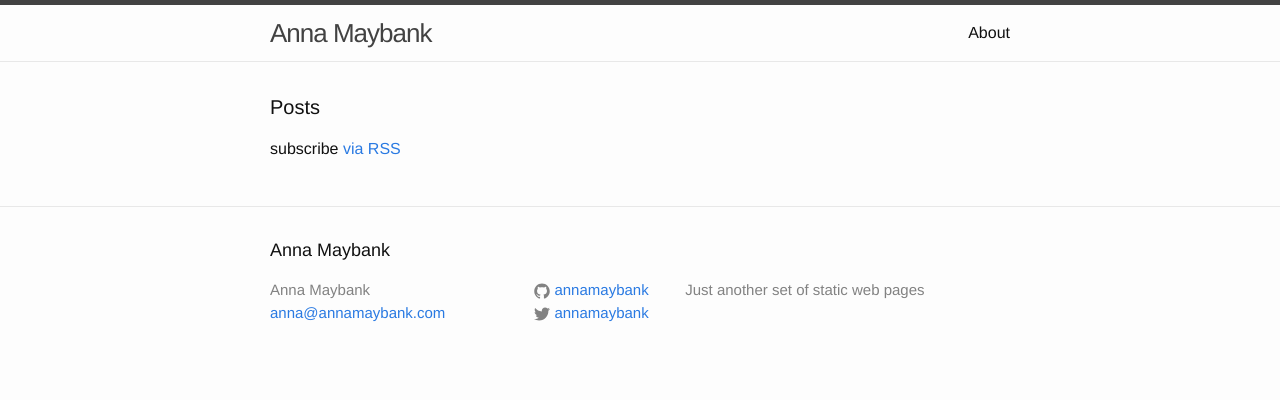
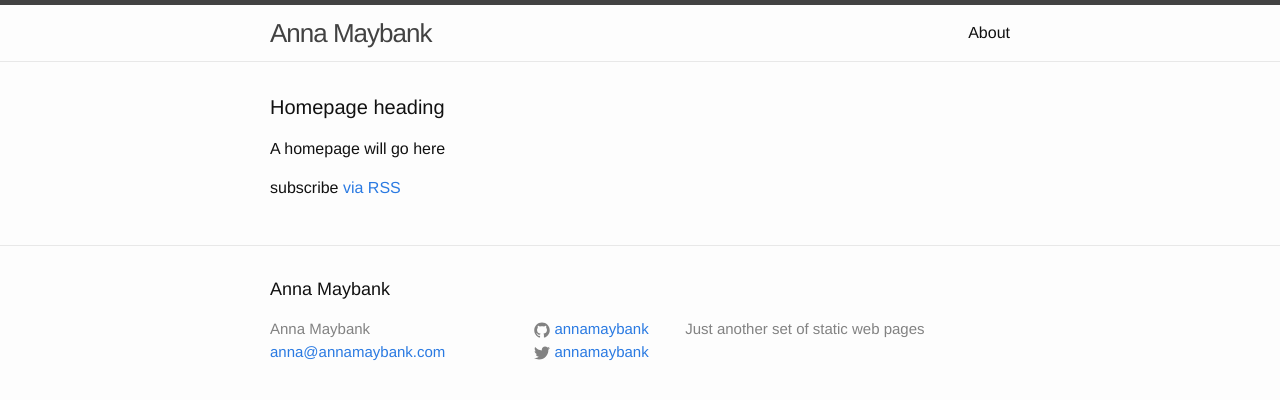
Before and after one commit to annamaybank/annamaybank.com, a Jekyll site: the page built from index.html, in a window 1280 px wide. Shown: the top 400 px of the page. Built offline with Jekyll 4.4.1, drawn with Linux system fonts in a browser that asks for light colours.

Commit message:
Basic site structure

```diff
--- a/_config.yml
+++ b/_config.yml
@@ -10,10 +10,12 @@ title: Anna Maybank
 email: anna@annamaybank.com
 description: > # this means to ignore newlines until "baseurl:"
   Just another set of static web pages
-baseurl: "/blog" # the subpath of your site, e.g. /blog
+baseurl: "" # the subpath of your site, e.g. /blog
 url: "http://annamaybank.com" # the base hostname & protocol for your site
 twitter_username: annamaybank
 github_username:  annamaybank
 
+include: '_pages'
+
 # Build settings
 markdown: kramdown
--- a/index.html
+++ b/index.html
@@ -4,19 +4,9 @@ layout: default
 
 <div class="home">
 
-  <h1 class="page-heading">Posts</h1>
+  <h1 class="page-heading">Homepage heading</h1>
 
-  <ul class="post-list">
-    {% for post in site.posts %}
-      <li>
-        <span class="post-meta">{{ post.date | date: "%b %-d, %Y" }}</span>
-
-        <h2>
-          <a class="post-link" href="{{ post.url | prepend: site.baseurl }}">{{ post.title }}</a>
-        </h2>
-      </li>
-    {% endfor %}
-  </ul>
+<p>A homepage will go here</p>
 
   <p class="rss-subscribe">subscribe <a href="{{ "/feed.xml" | prepend: site.baseurl }}">via RSS</a></p>
 
```
Also changed, not shown: _posts/2016-04-13-firstpost.md (added, +1 -0 lines), _pages/about.md (renamed from about.md).
